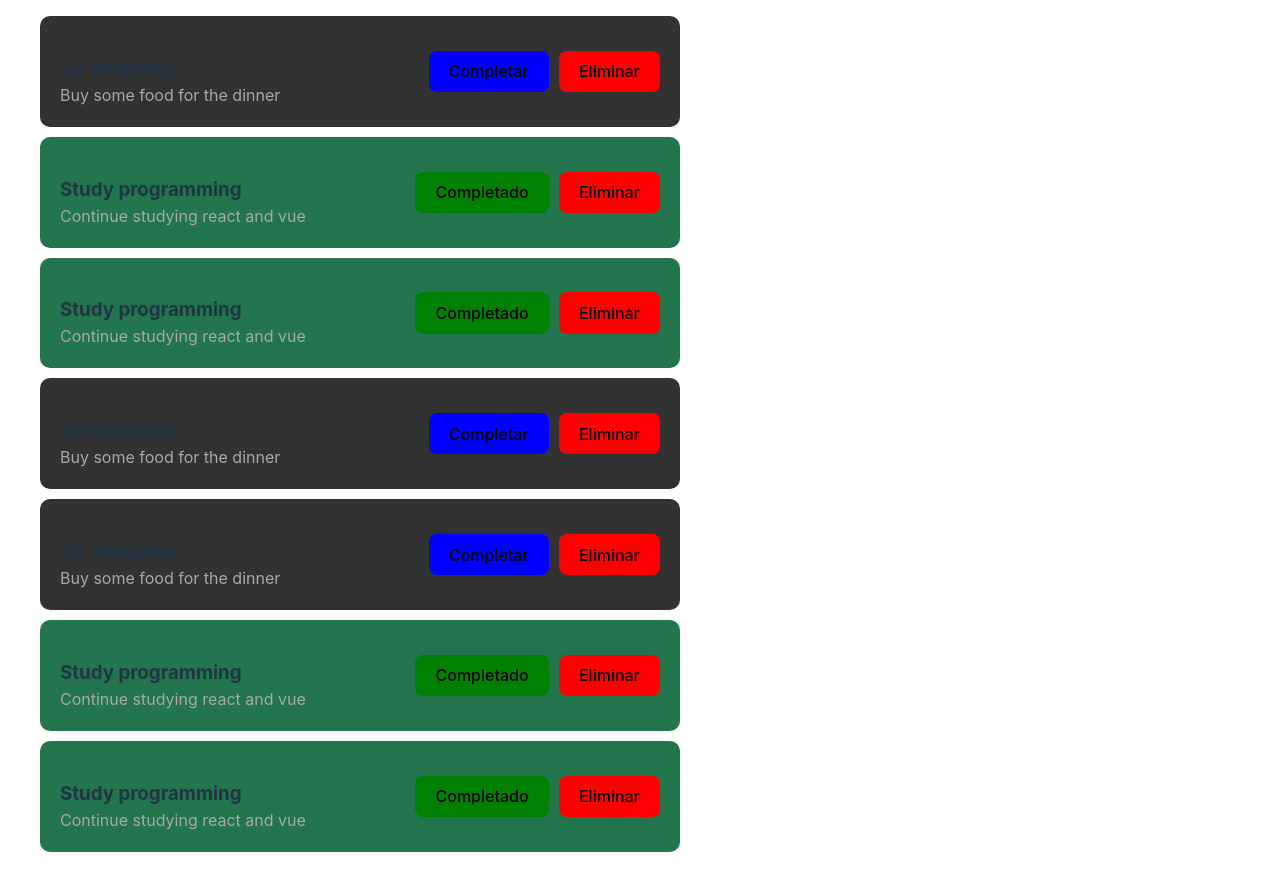
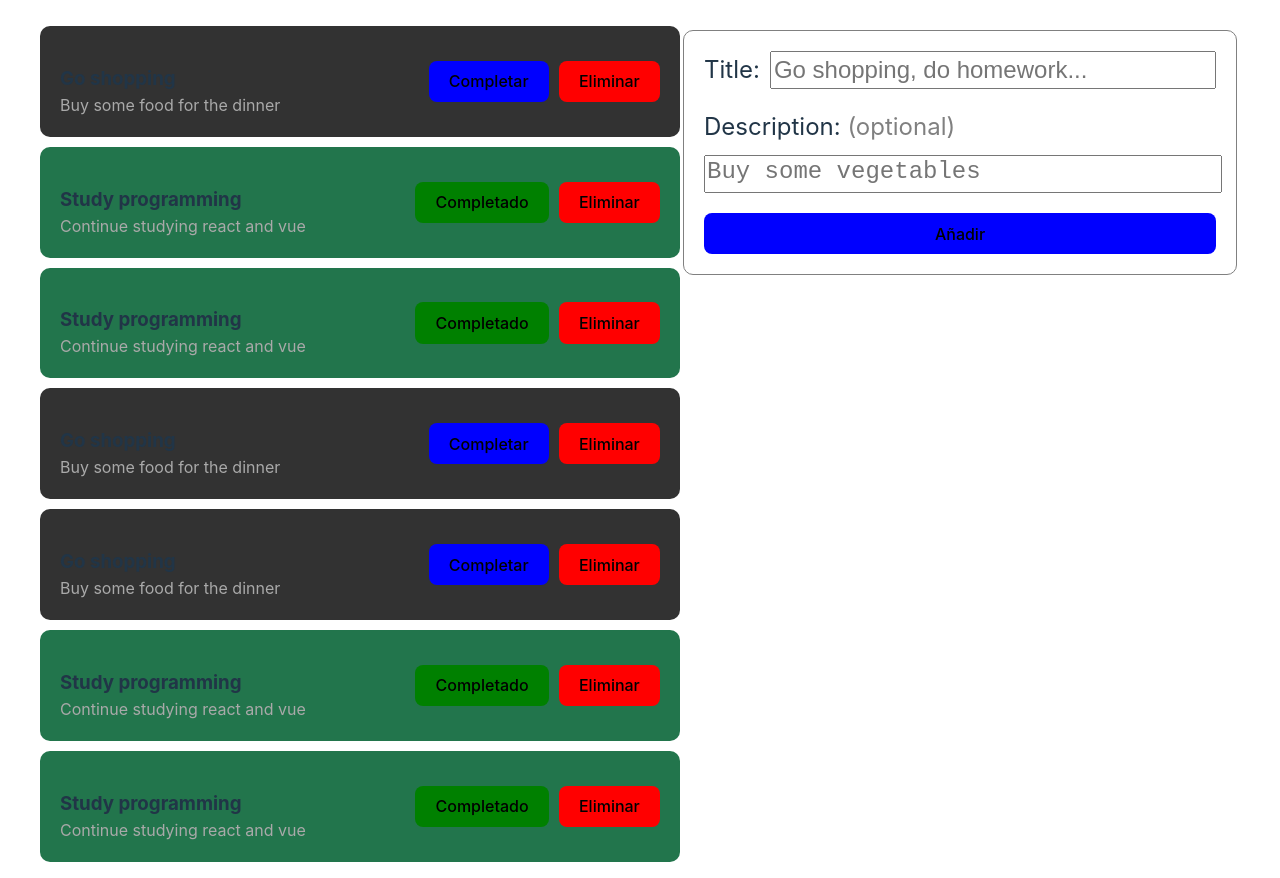
Before and after one commit to marcos-padilla/todo-list-react, a React (Vite) app: page / in a window 1280 px wide. Built offline with nearby package versions, Linux system fonts and the light colour scheme.

Commit message:
Added the form design

```diff
--- a/src/App.jsx
+++ b/src/App.jsx
@@ -45,7 +45,7 @@ export default function App() {
 	]
 
 	return (
-		<div style={{ display: 'flex' }}>
+		<div style={{ display: 'flex', marginTop: 10 }}>
 			<div style={{ flex: '1' }}>
 				<ul
 					style={{
@@ -103,8 +103,65 @@ export default function App() {
 					})}
 				</ul>
 			</div>
-			<div style={{ flex: '1' }}>
-				<form></form>
+			<div style={{ flex: '1', display: 'flex', justifyContent: 'center' }}>
+				<form
+					style={{
+						width: '80%',
+						height: 'fit-content',
+						border: '1px solid gray',
+						padding: '20px 20px',
+						display: 'flex',
+						flexDirection: 'column',
+						gap: 20,
+						marginTop: 20,
+						borderRadius: 10,
+					}}
+				>
+					<div
+						style={{
+							display: 'flex',
+							placeItems: 'center',
+							justifyContent: 'center',
+							gap: 10,
+						}}
+					>
+						<label htmlFor='todo' style={{ fontSize: '1.5rem' }}>
+							Title:{' '}
+						</label>
+						<input
+							id='todo'
+							placeholder='Go shopping, do homework...'
+							style={{
+								height: '2rem',
+								fontSize: '1.5rem',
+								width: '100%',
+							}}
+						/>
+					</div>
+					<div
+						style={{
+							display: 'flex',
+							flexDirection: 'column',
+							justifyContent: 'start',
+							gap: 10,
+						}}
+					>
+						<label htmlFor='description' style={{ fontSize: '1.5rem' }}>
+							Description: <span style={{ color: 'gray' }}>(optional)</span>
+						</label>
+						<textarea
+							id='description'
+							placeholder='Buy some vegetables'
+							style={{
+								height: '2rem',
+								fontSize: '1.5rem',
+								width: '100%',
+								resize: 'none',
+							}}
+						/>
+					</div>
+					<button style={{ background: 'blue' }}>Añadir</button>
+				</form>
 			</div>
 		</div>
 	)
```
